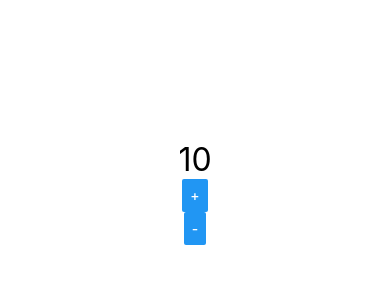
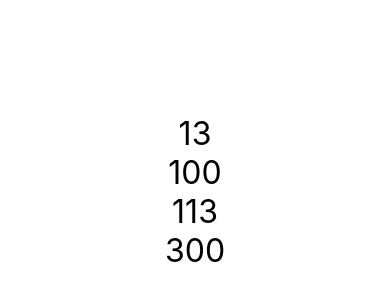
Before and after one commit to alicelonghi/learn-react-native, a React Native app: screen / in a window 390 px wide. Shown: the part 230-530 px from the top of the page. Built offline with nearby package versions, Linux system fonts and the light colour scheme.

Commit message:
comunicaçao direta

```diff
--- a/src/App.js
+++ b/src/App.js
@@ -6,7 +6,8 @@
 // import Aleatorio from './components/Aleatorio';
 // import Titulo from './components/Titulo';
 // import Button from './components/Button';
-import Contador from './components/Contador';
+//import Contador from './components/Contador';
+import Pai from './components/direta/Pai';
 export default () => (
   <View style={style.App}>
     {/* <Primeiro/>
@@ -18,7 +19,8 @@
     {/* <Titulo principal="Título principal" secundario="subtitulo" />
      */}
     {/* <Button /> */}
-    <Contador inicial={10} />
+    {/* <Contador inicial={10} /> */}
+    <Pai />
   </View>
 );
 
--- /dev/null
+++ b/src/components/direta/Filho.js
@@ -0,0 +1,12 @@
+import React from 'react';
+import {Text} from 'react-native';
+import style from '../style';
+
+export default props => {
+  return (
+    <>
+      <Text style={style.fontG}>{props.a}</Text>
+      <Text style={style.fontG}>{props.b}</Text>
+    </>
+  );
+};
--- /dev/null
+++ b/src/components/direta/Pai.js
@@ -0,0 +1,16 @@
+import React from 'react';
+import {Text} from 'react-native';
+import style from '../style';
+
+import Filho from './Filho';
+
+export default props => {
+  let x = 13;
+  let y = 100;
+  return (
+    <>
+      <Filho a={x} b={y} />
+      <Filho a={x + 100} b={y + 200} />
+    </>
+  );
+};
```
